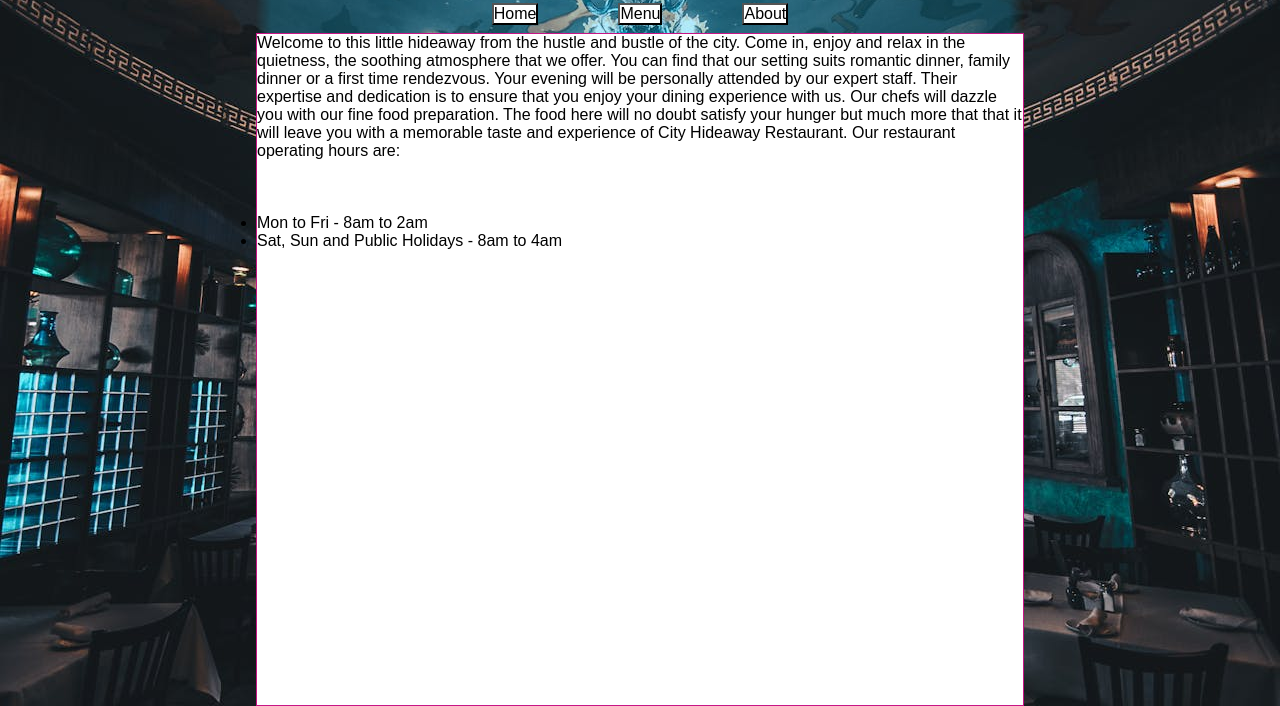
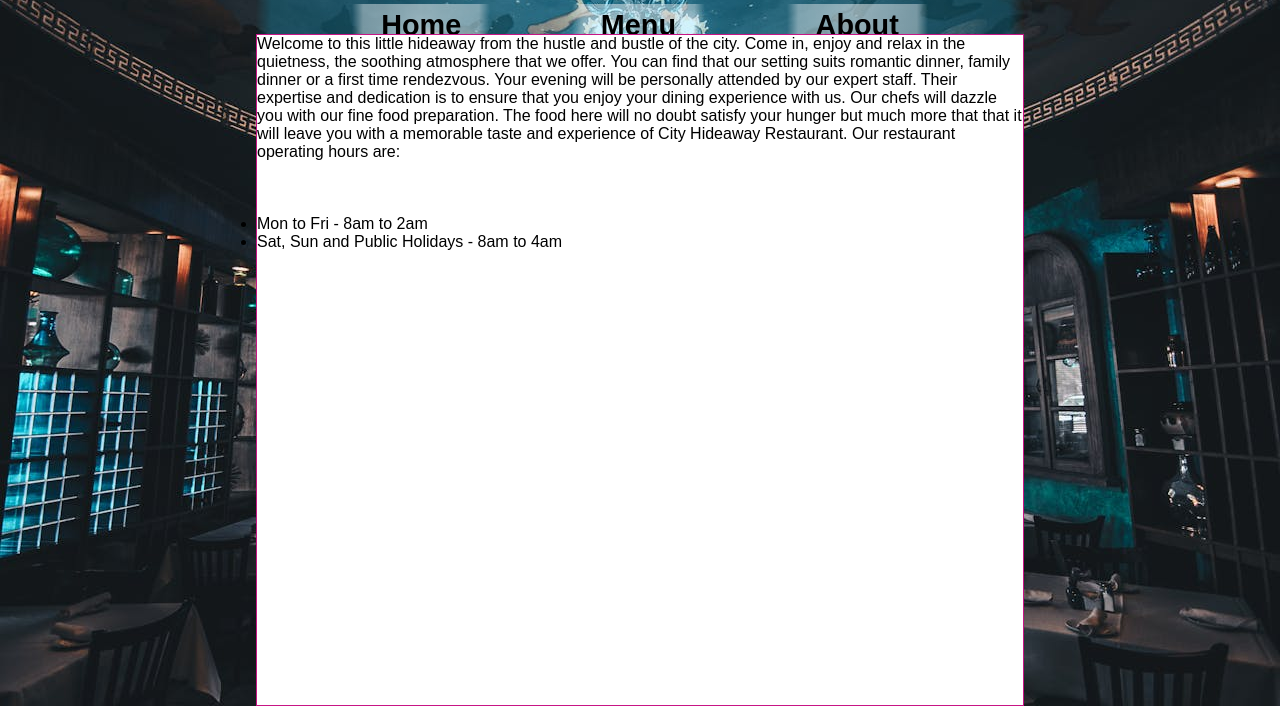
Before and after one commit to noOdin1/restaurant_page, a website: page src/index.html in a window 1280 px wide. Shown: the part 94-800 px from the top of the page. Drawn offline with Linux system fonts and the light colour scheme.

Commit message:
Styling for all nav btns, linear gradient bg img

```diff
--- a/src/style.css
+++ b/src/style.css
@@ -89,6 +89,25 @@ h1 {
   background-color: var(--bgColor_seethru);
 }
 
+button.links {
+  font-size: 1.8rem;
+  font-weight: 600;
+  padding: 0.2em 1em;
+  background-color: var(--bgColor_seethru);
+  background-image: linear-gradient(
+    to right,
+    var(--bgColor_seethru) 0%,
+    rgba(255, 255, 255, 0.4) 8%,
+    rgba(255, 255, 255, 0.5) 50%,
+    rgba(255, 255, 255, 0.4) 92%,
+    var(--bgColor_seethru) 100%
+  );
+  background-size: cover;
+  background-position: center center;
+  background-repeat: no-repeat;
+  border: 1px solid transparent;
+}
+
 .content.container {
   width: 100%;
   height: 85vh;
```
